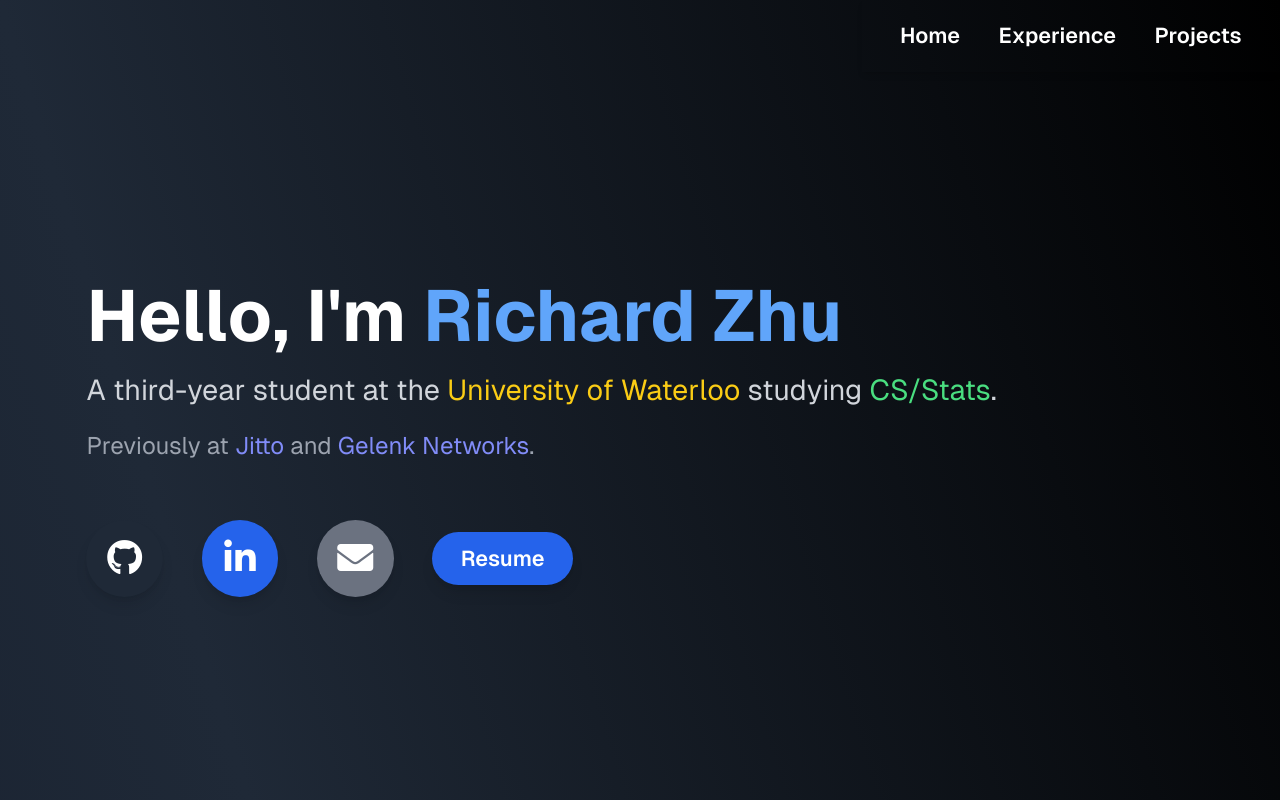
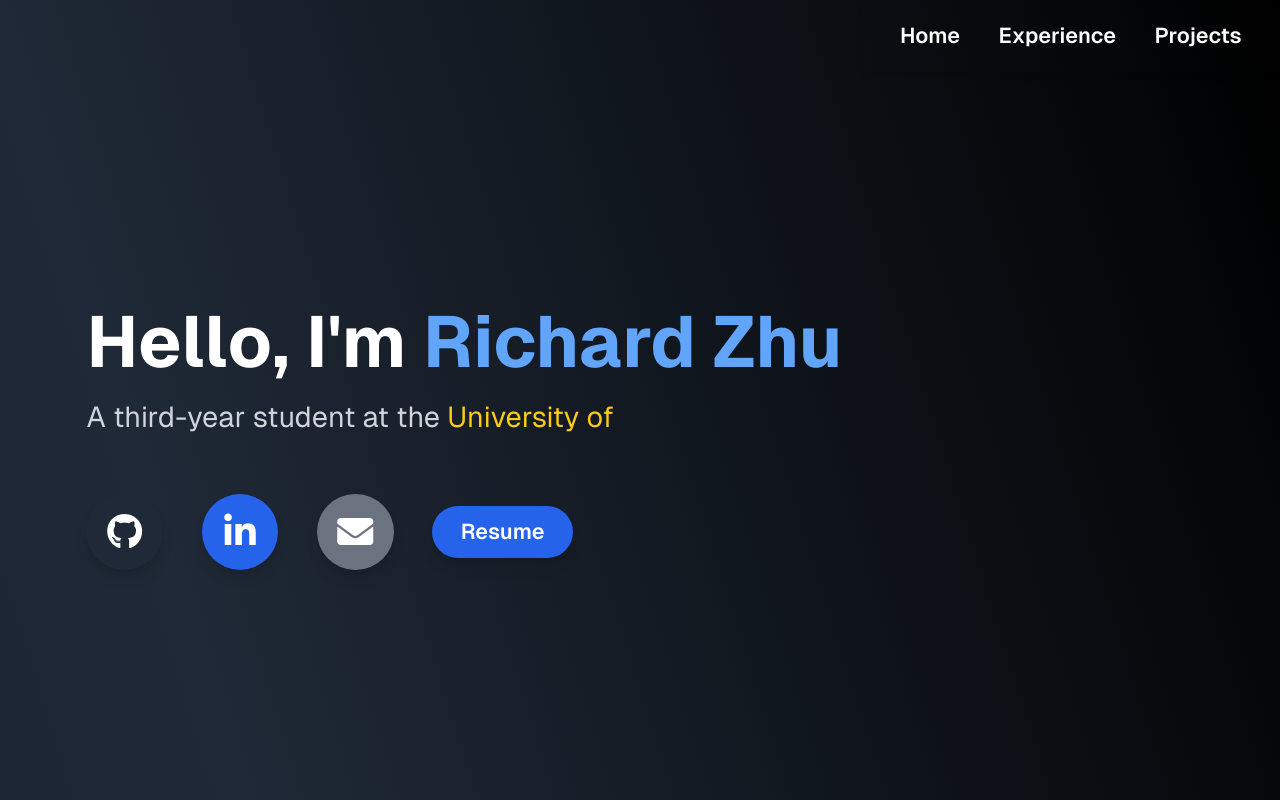
Before and after one commit to richardyzhu/personal-website, a Next.js app: page / in a window 1280 px wide. Shown: the top 800 px of the page. Built offline with nearby package versions, Linux system fonts and the light colour scheme.

Commit message:
wip typing animation

```diff
--- a/app/page.tsx
+++ b/app/page.tsx
@@ -2,6 +2,7 @@ import ExperienceSection from "@/src/sections/ExperienceSection";
 import NavBar from "@/src/components/NavBar";
 import ProjectsSection from "@/src/sections/ProjectsSection";
 import LinksSection from "@/src/sections/LinksSection";
+import LandingSection from "@/src/sections/LandingSection";
 
 export default function Home() {
   return (
@@ -19,7 +20,7 @@ export default function Home() {
       </header>
       <main className="flex flex-col gap-12 sm:gap-16 row-start-2 items-center sm:items-start w-full">
         <section className="flex flex-col sm:flex-row items-center justify-center sm:justify-start min-h-screen p-6 sm:p-10">
-          <div className="text-center sm:text-left">
+          {/* <div className="text-center sm:text-left">
             <h1 className="text-3xl sm:text-5xl md:text-6xl font-bold text-white mb-2 sm:mb-4">
               Hello, I'm <span className="text-blue-400">Richard Zhu</span>
             </h1>
@@ -36,7 +37,8 @@ export default function Home() {
             <div className="mt-6 sm:mt-12 flex flex-col sm:flex-row gap-4 sm:gap-8 justify-center sm:justify-start">
               <LinksSection />
             </div>
-          </div>
+          </div> */}
+          <LandingSection />
         </section>
 
         <section
--- /dev/null
+++ b/src/sections/LandingSection.tsx
@@ -0,0 +1,71 @@
+"use client";
+
+import React, { useEffect, useState } from "react";
+// import Typed from "react-typed";
+import LinksSection from "./LinksSection";
+
+const LandingSection = () => {
+  const [charIndex, setCharIndex] = useState(0);
+
+  const texts: string[] = [
+    "Hello, I'm ",
+    "Richard Zhu",
+    "A third-year student at the ",
+    "University of Waterloo ",
+    "studying ",
+    "CS/Stats",
+    ".",
+    "Previously at ",
+    "Jitto ",
+    "and ",
+    "Gelenk Networks",
+    ".",
+  ];
+
+  const calculateCharIndex = (index: number) => {
+    return texts[index].substring(
+      0,
+      charIndex -
+        texts.slice(0, index).reduce((acc, text) => acc + text.length, 0),
+    );
+  };
+
+  useEffect(() => {
+    const intervalId = setInterval(() => {
+      setCharIndex(charIndex + 1);
+      console.log(charIndex);
+      clearInterval(intervalId);
+    }, 100);
+
+    return () => clearInterval(intervalId);
+  }, [charIndex]);
+
+  return (
+    <div className="text-center sm:text-left">
+      <h1 className="text-3xl sm:text-5xl md:text-6xl font-bold text-white mb-2 sm:mb-4">
+        {calculateCharIndex(0)}
+        <span className="text-blue-400">{calculateCharIndex(1)}</span>
+      </h1>
+      <p className="text-md sm:text-xl md:text-2xl text-gray-300 mb-2 sm:mb-4">
+        {calculateCharIndex(2)}
+        <span className="text-yellow-400">{calculateCharIndex(3)}</span>
+        {calculateCharIndex(4)}
+        <span className="text-green-400">{calculateCharIndex(5)}</span>
+        {calculateCharIndex(6)}
+      </p>
+      <p className="text-sm sm:text-lg md:text-xl text-gray-400 mb-4">
+        {calculateCharIndex(7)}
+        <span className="text-indigo-400">{calculateCharIndex(8)}</span>
+        {calculateCharIndex(9)}
+        <span className="text-indigo-400">{calculateCharIndex(10)}</span>
+        {calculateCharIndex(11)}
+      </p>
+
+      <div className="mt-6 sm:mt-12 flex flex-col sm:flex-row gap-4 sm:gap-8 justify-center sm:justify-start">
+        <LinksSection />
+      </div>
+    </div>
+  );
+};
+
+export default LandingSection;
```
